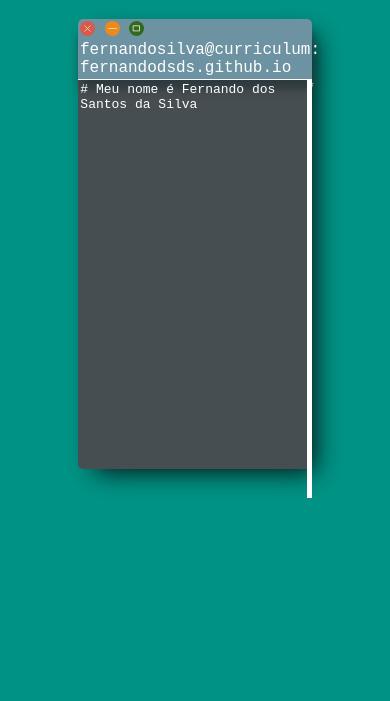
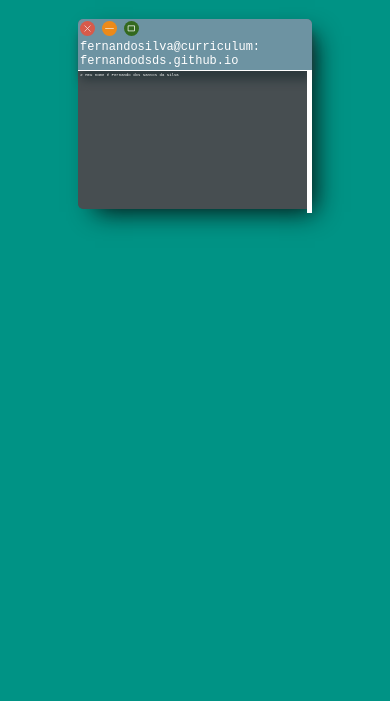
Before and after one commit to fernandodsds/fernandodsds.github.io, a plain HTML site: page index.html in a window 390 px wide. Shown: the part 62-763 px from the top of the page. Drawn offline with Linux system fonts and the light colour scheme; a web font is replaced by a local one.

Commit message:
Update master.css

```diff
--- a/master.css
+++ b/master.css
@@ -80,3 +80,17 @@ background-color: #929292;
   margin-top:9px;
 
 }
+@media only screen and (max-width: 768px) {
+    /* For mobile phones: */
+    #console{
+      font-size: 4px;
+      height: 190px;
+
+    }
+    #console #bar{
+      font-size: 12px;
+
+    }
+    #scroll{
+      height: 75%;
+    }
```
